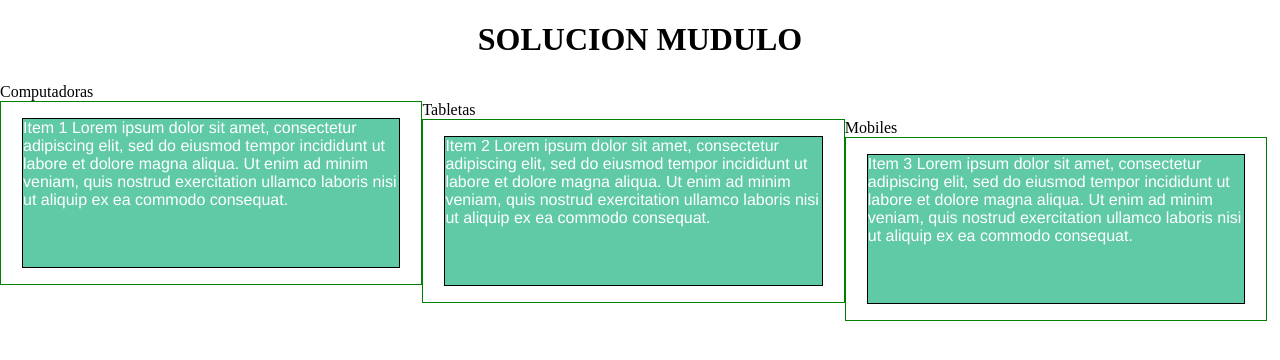
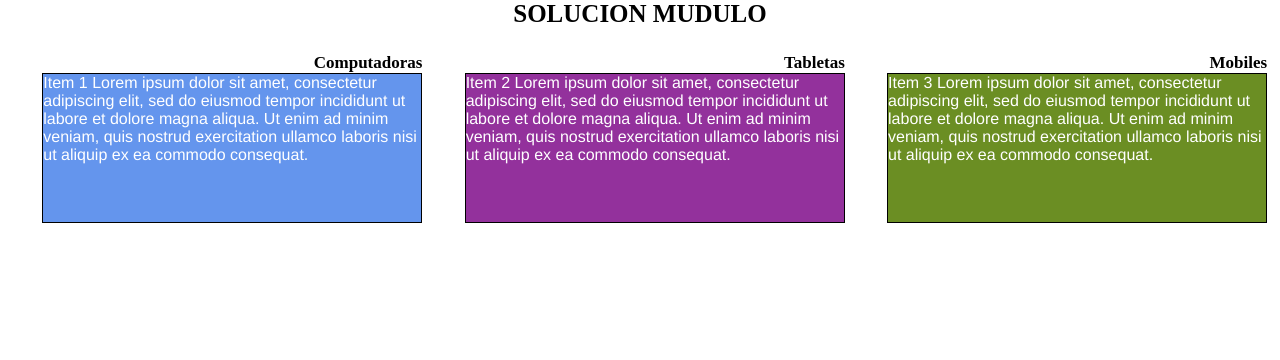
Before and after one commit to ale304/Solucion_Modulo, a plain HTML site: page index.html in a window 1280 px wide. Drawn offline with Linux system fonts and the light colour scheme.

Commit message:
se añadio mas contenido a las cascadas css

```diff
--- a/Style.css
+++ b/Style.css
@@ -6,10 +6,42 @@ p {
     margin-left: auto;
     font-family: Helvetica;
     color: white;
-    background-color: #60caa7;
+    background-color: #35b389;
+
+
 }
+#p1{
+     margin-bottom: 25px;
+     background-color: cornflowerblue;
+     margin-right: 0;
+
+
+
+}
+
+#p2{
+    margin-bottom: 25px;
+    background-color: rgb(147, 49, 156);
+    margin-right: 0;
+}
+
+#p3{
+    margin-bottom: 25px;
+    background-color: olivedrab;
+    margin-right: 0;
+}
+
 
 h1 {
      margin-bottom: 25px;
      text-align: center;
+     font-size: 25px;
 }
+
+h2{
+    margin-bottom: 15px;
+    text-align: right;
+    font-size: 17px;
+    padding: 0;
+    margin: 0;
+}
--- a/index.html
+++ b/index.html
@@ -11,6 +11,8 @@
 
 * {
   box-sizing: border-box;
+  margin-top: 0;
+  padding: 0;
 
   }
 
@@ -28,7 +30,6 @@ body {
 @media  (min-width: 1200px) {
     .col-lg-1, .col-lg-2, .col-lg-3, .col-lg-4, .col-lg-5, .col-lg-6, .col-lg-7, .col-lg-8, .col-lg-9, .col-lg-10, .col-lg-11, .col-lg-12 {
     float: left;
-    border: 1px solid green;
   }
   .col-lg-1 {
     width: 8.33%;
@@ -73,7 +74,6 @@ body {
 @media (min-width: 992px) and (max-width: 1199px) {
   .col-md-1, .col-md-2, .col-md-3, .col-md-4, .col-md-5, .col-md-6, .col-md-7, .col-md-8, .col-md-9, .col-md-10, .col-md-11, .col-md-12 {
     float: left;
-    border: 1px solid green;
   }
   .col-md-1 {
     width: 8.33%;
@@ -119,21 +119,21 @@ body {
   <h1>SOLUCION MUDULO</h1>
 
   <section>
-    Computadoras
+
 <div class="row">
-    <div class="col-lg-4 col-md-6"><p>Item 1 Lorem ipsum dolor sit amet, consectetur adipiscing elit, sed do eiusmod tempor incididunt ut labore et dolore magna aliqua. Ut enim ad minim veniam, quis nostrud exercitation ullamco laboris nisi ut aliquip ex ea commodo consequat.</p></div>
+    <div class="col-lg-4 col-md-6"><h2>Computadoras</h2><p id="p1">Item 1 Lorem ipsum dolor sit amet, consectetur adipiscing elit, sed do eiusmod tempor incididunt ut labore et dolore magna aliqua. Ut enim ad minim veniam, quis nostrud exercitation ullamco laboris nisi ut aliquip ex ea commodo consequat.</p></div>
 </div>
 </section>
 <section>
-  Tabletas
+
 <div class="row">
-    <div class="col-lg-4 col-md-6"><p>Item 2 Lorem ipsum dolor sit amet, consectetur adipiscing elit, sed do eiusmod tempor incididunt ut labore et dolore magna aliqua. Ut enim ad minim veniam, quis nostrud exercitation ullamco laboris nisi ut aliquip ex ea commodo consequat.</p></div>
+    <div class="col-lg-4 col-md-6"><h2>Tabletas</h2><p id="p2">Item 2 Lorem ipsum dolor sit amet, consectetur adipiscing elit, sed do eiusmod tempor incididunt ut labore et dolore magna aliqua. Ut enim ad minim veniam, quis nostrud exercitation ullamco laboris nisi ut aliquip ex ea commodo consequat.</p></div>
 </div>
 </section>
 <section>
-  Mobiles
+
   <div class="row">
-    <div class="col-lg-4 col-md-6"><p>Item 3 Lorem ipsum dolor sit amet, consectetur adipiscing elit, sed do eiusmod tempor incididunt ut labore et dolore magna aliqua. Ut enim ad minim veniam, quis nostrud exercitation ullamco laboris nisi ut aliquip ex ea commodo consequat.</p></div>
+    <div class="col-lg-4 col-md-6"><h2>Mobiles</h2><p id="p3">Item 3 Lorem ipsum dolor sit amet, consectetur adipiscing elit, sed do eiusmod tempor incididunt ut labore et dolore magna aliqua. Ut enim ad minim veniam, quis nostrud exercitation ullamco laboris nisi ut aliquip ex ea commodo consequat.</p></div>
   </div>
   <section>
 
```
